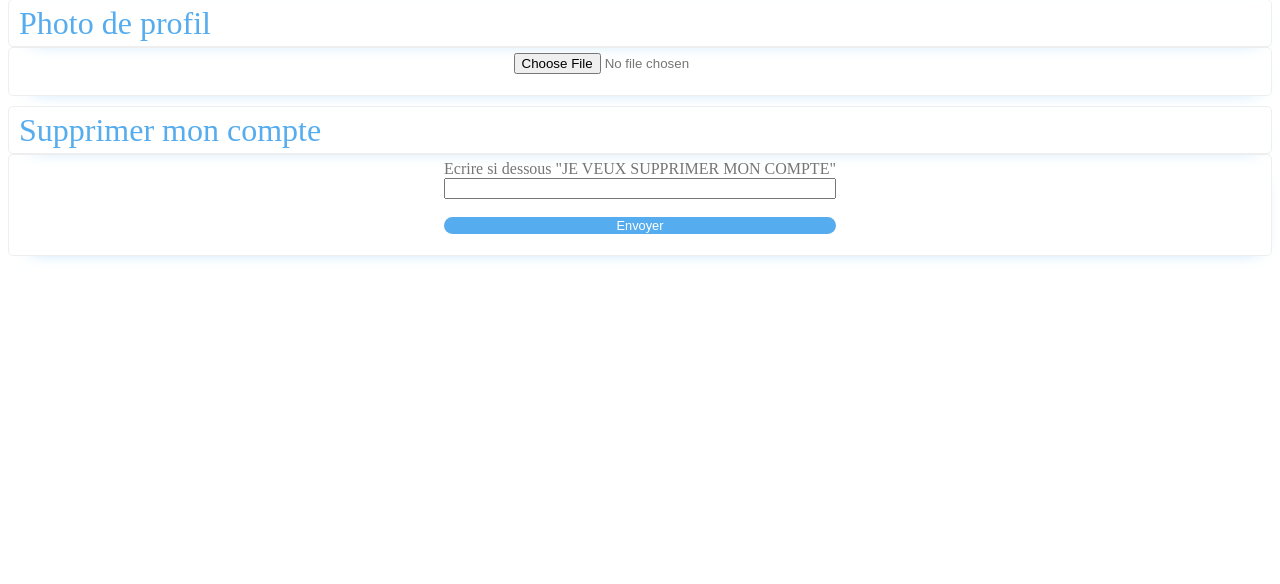
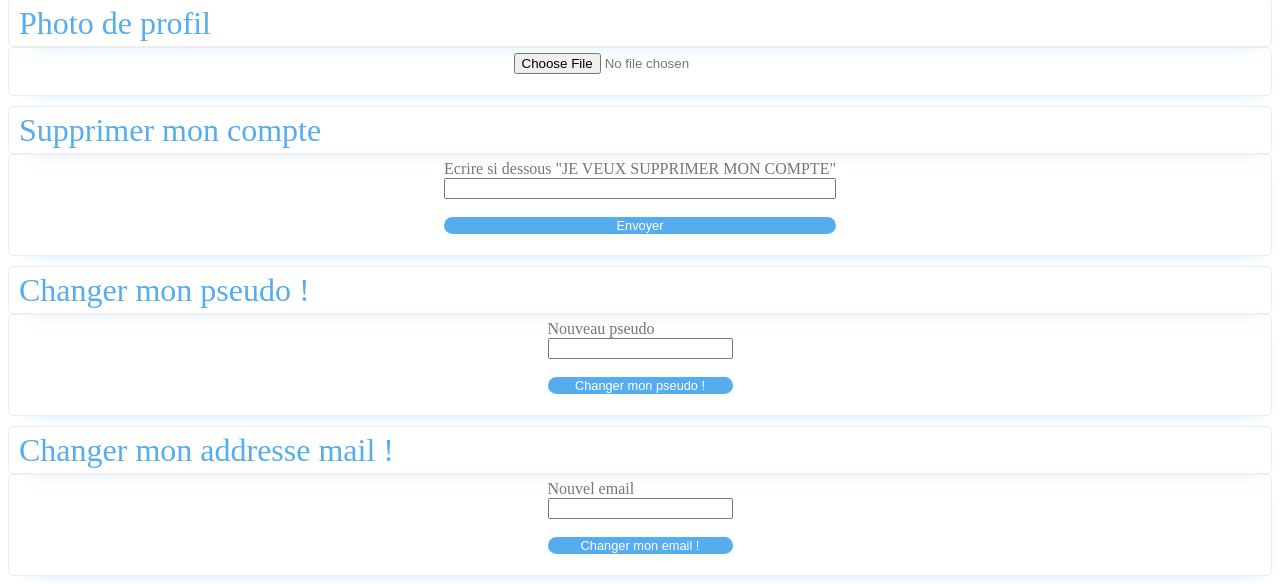
Before and after one commit to LuluLCZ/Camagru, a PHP site: page /pages/info_account.php in a window 1280 px wide. Shown: the part 446-1030 px from the top of the page. Before the commit the page ends 706 px from the top, so only its background shows below. Run offline with PHP 8.4, Linux system fonts and the light colour scheme; some libraries are stand-ins or nearby versions.

Commit message:
ajouts de quelques features, ajout du filtre auto, ajout du changement de pseudo et de mail, a faire : 5 imgs par pages et bdd

```diff
--- a/pages/info_account.php
+++ b/pages/info_account.php
@@ -45,5 +45,21 @@
 				<input class="button" type="submit" name="submit" value="Envoyer" />
 			</form>
 		</div>
+		<div class="title-1" style="margin-top: 10px;">Changer mon pseudo !</div>
+		<div class="user-post">
+			<form action="/index.php?action=changePseudo" method="POST">
+				<label for="Nouveau pseudo">Nouveau pseudo</label>
+				<input type="text" name="newPseudo" id="newPseudo" required /><br />
+				<input class="button" type="submit" name="submit" value="Changer mon pseudo !" />
+			</form>
+		</div>
+		<div class="title-1" style="margin-top: 10px;">Changer mon addresse mail !</div>
+		<div class="user-post">
+			<form action="/index.php?action=changeMail" method="POST">
+				<label for="Nouvel email">Nouvel email</label>
+				<input type="text" name="newMail" id="newMail" required /><br />
+				<input class="button" type="submit" name="submit" value="Changer mon email !" />
+			</form>
+		</div>
 	</div>
 </html>
--- a/pages/login.php
+++ b/pages/login.php
@@ -19,6 +19,11 @@
 				<input type="password" name="passwd" id="passwd" required/><br />
 				<input class="button" type="submit" name="submit" value="Se connecter" />
 			</form>
+			<form action="/index.php?action=forgotPw" method="POST">
+				<label for="email_recup">Adresse mail</label>
+				<input type="email" name="email_recup" id="email" required /><br />
+				<input class="button" type="submit" name="submit" value="Changer mon mot de passer" />
+			</form>
 		</div>
 	</div>
 </body>
--- a/pages/main.php
+++ b/pages/main.php
@@ -44,7 +44,7 @@
 			<div class="icon">
 				<?php if ($_SESSION['logged_on_user'] === true)
 				{ ?>
-					<a href=<?= '"index.php?action=img_status&pic_id=' . $uimg['id'] . '"' ?>>♥</a>
+					<a href=<?= '"index.php?action=img_status&pic_id=' . $uimg['id'] . '"' ?>class=<?php echo (!HowMuchfamous($uimg['id'])) ? "heart" : "heart-selected";?>>♥</a>
 					<?php echo $uimg['nrate'];?>
 				<?php } ?>
 				<?php if (!$_SESSION['logged_on_user'])
```
Also changed, not shown: pages/new_passwd.php (added, +23 -0 lines), pages/pictures.php (+10 -5 lines), pages/thug_glasses.png (deleted).
